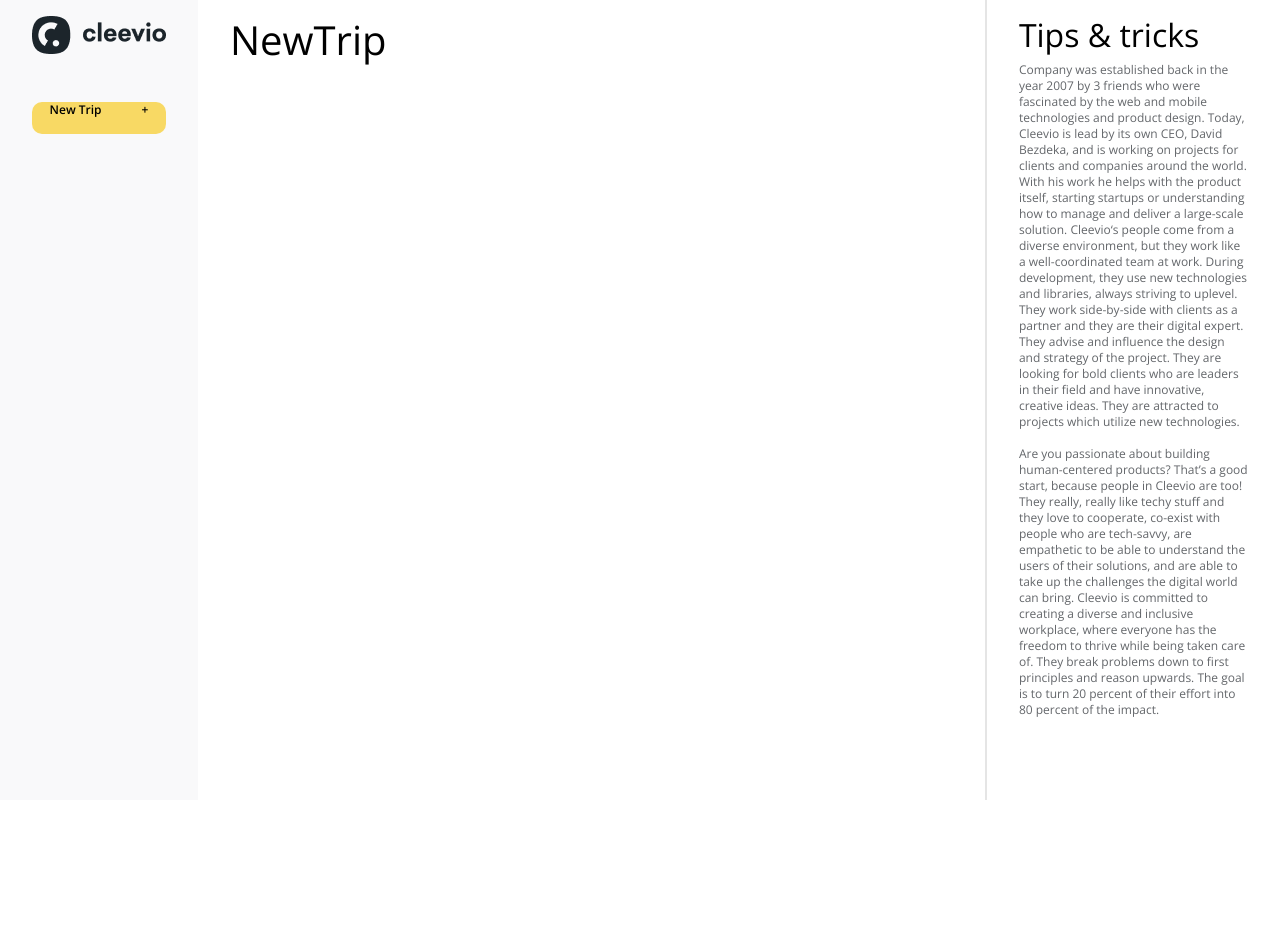
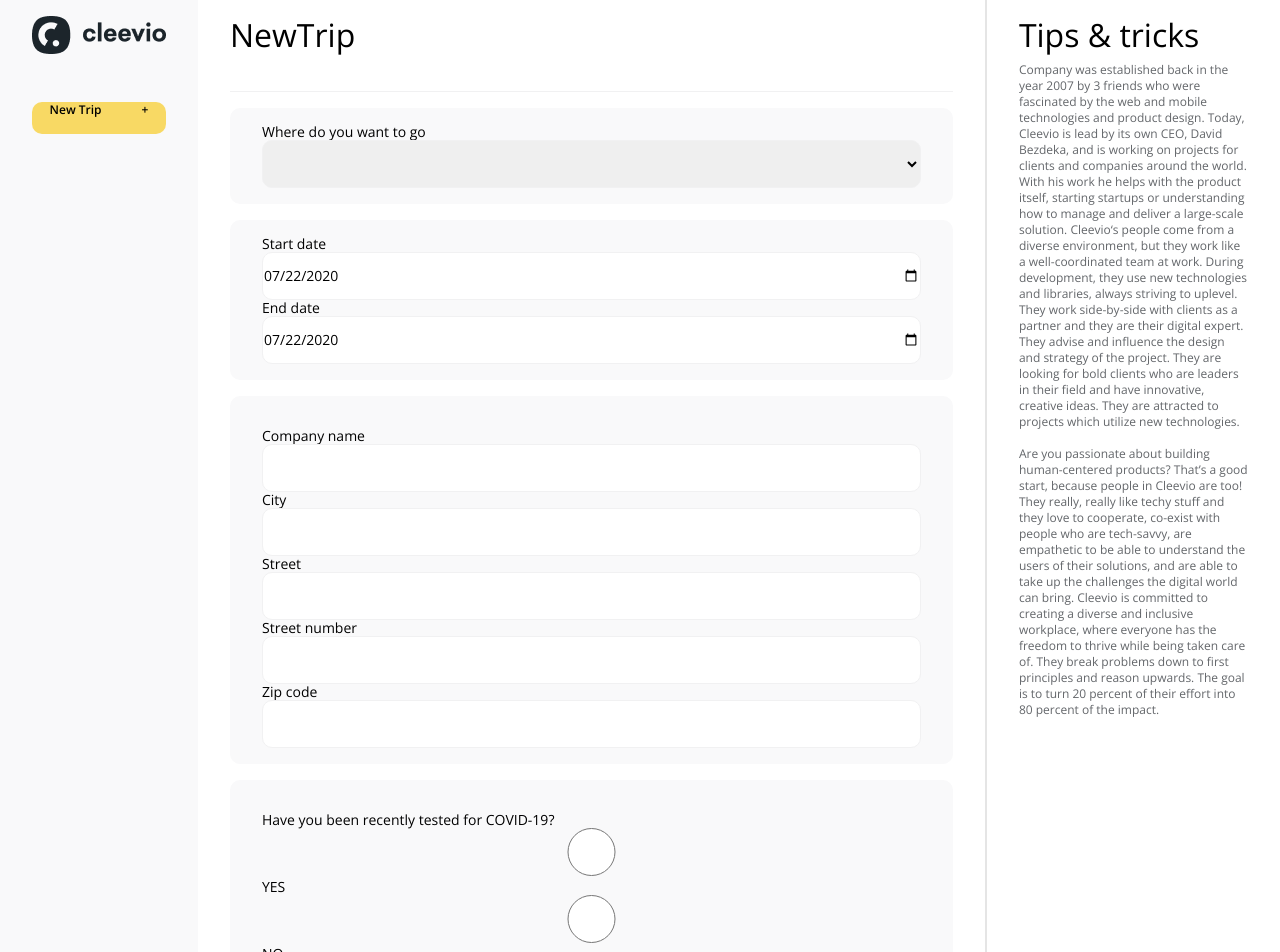
Before and after one commit to chaozek/TripApp, a React (Create React App) app: page /trip in a window 1280 px wide. Shown: the top 952 px of the page. Before the commit the page ends 800 px from the top, so only its background shows below. Built offline with nearby package versions, Linux system fonts and the light colour scheme; no server answers; the HTML template or start-up script is replaced by a standard one.

Commit message:
update response

```diff
--- a/package.json
+++ b/package.json
@@ -15,6 +15,7 @@
     "bootstrap": "^5.1.1",
     "react": "^17.0.2",
     "react-dom": "^17.0.2",
+    "react-icons": "^4.2.0",
     "react-router-dom": "^5.2.0",
     "react-scripts": "4.0.3",
     "reactstrap": "^8.10.0",
--- a/src/GlobalStyles.jsx
+++ b/src/GlobalStyles.jsx
@@ -22,13 +22,22 @@ color: #63666A;
     color: black;
   }
 
-
+input,select{
+  border: 1px solid #F1F1F2;
+  border-radius: 10px;
+  width: 100%;
+  height: 48px;
+}
+label{
+  font-size: 14px;
+}
 `;
 const theme = {
   fg: "palevioletred",
   bg: "#F9F9FA",
 };
 export const YellowButton = styled(Link)`
+  margin-top: ${(props) => props.size};
   background-color: #f8d964;
   display: flex;
   cursor: pointer;
--- a/src/components/Home.jsx
+++ b/src/components/Home.jsx
@@ -20,7 +20,7 @@ const Home = () => {
 
 export default Home;
 
-const PageName = styled.h2`
+export const PageName = styled.h2`
   padding-bottom: 2.3rem;
   border-bottom: 1px solid #f1f1f2;
 `;
--- a/src/components/LeftSideBar.jsx
+++ b/src/components/LeftSideBar.jsx
@@ -1,10 +1,14 @@
+import { GiHamburgerMenu } from "react-icons/gi";
+import { IconContext } from "react-icons";
 import { Link } from "react-router-dom";
 import { YellowButton } from "../GlobalStyles";
 import React, { useState } from "react";
 import logo from "../imgs/logo.png";
 import styled from "styled-components";
+
 function LeftSideBar() {
   const [isMobile, setIsMobile] = useState(false);
+  const [icon, setIcon] = useState("");
 
   const handleClick = () => {
     setIsMobile(!isMobile);
@@ -14,15 +18,23 @@ function LeftSideBar() {
       <Link to="/">
         <LogoDiv src={logo} alt="" />
       </Link>
+      <MobileMenu onClick={handleClick}>
+        <IconContext.Provider value={{ style: { verticalAlign: "middle" } }}>
+          <GiHamburgerMenu />
+        </IconContext.Provider>
+      </MobileMenu>
       {isMobile ? (
         <PhoneMenuLinks>
-          <Cancel onClick={handleClick}>X</Cancel>
-          <li>
-            <a href="">NEW TRIP</a>
-          </li>
-          <li>
-            <a href="">Your Trips</a>
-          </li>
+          <MobileDiv>
+            <Link to="/">
+              <LogoDiv src={logo} alt="" />
+            </Link>
+          </MobileDiv>
+          <MobileMenu onClick={handleClick}>X</MobileMenu>
+          <YellowButton size="5rem" to="/trip">
+            <p>New Trip</p>
+            <p>+</p>
+          </YellowButton>
         </PhoneMenuLinks>
       ) : (
         <MenuLinks>
@@ -32,7 +44,6 @@ function LeftSideBar() {
           </YellowButton>
         </MenuLinks>
       )}
-      <MobileMenu onClick={handleClick}>Klikni</MobileMenu>
     </LeftSideBarDiv>
   );
 }
@@ -42,17 +53,29 @@ const LeftSideBarDiv = styled.div`
   background-color: #f9f9fa;
   grid-area: leftSidebar;
   padding: 1rem 2rem;
+
   @media (max-width: 550px) {
     display: flex;
     height: 30px;
+    background-color: white;
   }
 `;
 const MobileMenu = styled.button`
-  background-color: green;
+  vertical-align: bottom;
+  background-color: #f1f1f2;
+  font-weight: 200;
+  font-size: 1.33rem;
+  color: #76787b;
   display: none;
   @media (max-width: 550px) {
+    border-radius: 10px;
+    border: none;
     display: block;
-    height: 30px;
+    position: absolute;
+    left: 25px;
+    height: 40px;
+    width: 40px;
+    cursor: pointer;
   }
 `;
 const LogoDiv = styled.img`
@@ -61,6 +84,13 @@ const LogoDiv = styled.img`
   margin-right: auto;
   margin-bottom: 3rem;
   text-align: center;
+  @media (max-width: 550px) {
+    position: absolute;
+    left: 0;
+    right: 0;
+    margin-left: auto;
+    margin-right: auto;
+  }
 `;
 const MenuLinks = styled.div`
   flex-direction: column;
@@ -68,6 +98,11 @@ const MenuLinks = styled.div`
     display: none;
     height: 30px;
   }
+`;
+const MobileDiv = styled.div`
+  display: block;
+  margin-left: auto;
+  margin-right: auto;
 `;
 const Cancel = styled.button`
   display: none;
@@ -84,13 +119,17 @@ const PhoneMenuLinks = styled.div`
   @media (max-width: 550px) {
     display: relative;
     position: absolute;
-    display: block;
+    padding-left: inherit;
+    padding-right: inherit;
+    position: absolute;
+    padding-top: 1rem;
+    left: 0;
+    right: 0;
     list-style: none;
-    background-color: yellow;
+    background-color: white;
     left: 0;
     top: 0;
     transition: all 0.5 ease-out;
     height: 100vh;
-    width: 100%;
   }
 `;
--- a/src/components/NewTrip.jsx
+++ b/src/components/NewTrip.jsx
@@ -1,14 +1,131 @@
+import { PageName } from "./Home";
 import React from "react";
 import styled from "styled-components";
-
 export default function NewTrip() {
   return (
-    <NewTripDiv>
-      <h1>NewTrip</h1>
-    </NewTripDiv>
+    <>
+      <NewTripDiv>
+        <PageName>NewTrip</PageName>
+
+        <form>
+          <Section>
+            <label htmlFor="country">Where do you want to go</label>
+            <br />
+            <select type="text" name="country" />
+          </Section>
+          <Section>
+            <label htmlFor="trip-start">Start date</label>
+            <br />
+            <input
+              type="date"
+              id="start"
+              name="trip-start"
+              defaultValue="2020-07-22"
+              min="2020-01-01"
+              max="2018-12-31"
+            />{" "}
+            <br />
+            <label htmlFor="trip-start">End date</label>
+            <br />
+            <input
+              type="date"
+              id="start"
+              name="trip-start"
+              defaultValue="2020-07-22"
+              min="2020-01-01"
+              max="2018-12-31"
+            />{" "}
+          </Section>
+          <Section>
+            <br />
+
+            <label htmlFor="trip-start">Company name</label>
+            <br />
+            <input
+              type="text"
+              name="trip-start"
+              min="2020-01-01"
+              max="2018-12-31"
+            />
+            <br />
+            <label htmlFor="trip-start">City</label>
+            <br />
+            <input
+              type="text"
+              name="trip-start"
+              min="2020-01-01"
+              max="2018-12-31"
+            />
+            <br />
+
+            <label htmlFor="trip-start">Street</label>
+            <br />
+            <input
+              type="text"
+              name="Street"
+              min="2020-01-01"
+              max="2018-12-31"
+            />
+            <br />
+
+            <label htmlFor="trip-start">Street number</label>
+            <br />
+            <input
+              type="number"
+              name="Street"
+              min="2020-01-01"
+              max="2018-12-31"
+            />
+            <br />
+
+            <label htmlFor="trip-start">Zip code</label>
+            <br />
+            <input
+              type="text"
+              name="trip-start"
+              min="2020-01-01"
+              max="2018-12-31"
+            />
+          </Section>
+          <Section>
+            <br />
+            <label htmlFor="trip-start">
+              Have you been recently tested for COVID-19?
+            </label>
+            <br />
+            <input type="radio" name="question-one" defaultValue="yes" /> YES
+            <input type="radio" name="question-one" defaultValue="no" /> NO
+            <br />
+            <label htmlFor="trip-start">Start date</label>
+            <br />
+            <input
+              type="date"
+              id="start"
+              name="trip-start"
+              defaultValue="2020-07-22"
+              min="2020-01-01"
+              max="2018-12-31"
+            />{" "}
+            <br />
+          </Section>
+        </form>
+      </NewTripDiv>
+    </>
   );
 }
 
 const NewTripDiv = styled.div`
   padding: 1rem 2rem;
 `;
+
+const Section = styled.div`
+  border-radius: 10px;
+  font-size: 14px;
+
+  padding: 1rem 2rem;
+  margin-top: 1rem;
+  background-color: #f9f9fa;
+  color: black;
+  label {
+  }
+`;
--- a/src/components/SingleTrip.jsx
+++ b/src/components/SingleTrip.jsx
@@ -12,11 +12,11 @@ export default function SingleTrip(props) {
     window.addEventListener("resize", updateWidth);
     return () => window.removeEventListener("resize", updateWidth);
   }, [width]);
-  const { id } = props;
-
+  const { id, end_date, start_date, company_name } = props;
+  const { street, city, street_num, country } = props.address;
   return (
     <>
-      <LinkDiv to={`/trip/${props.id}`}>
+      <LinkDiv to={`/trip/${id}`}>
         {width > 930 ? (
           <SingleTripDiv flex>
             <Left>
@@ -24,17 +24,16 @@ export default function SingleTrip(props) {
             </Left>
             <Right>
               <Align>
-                <h3>{props.address.country}</h3>
+                <h3>{country}</h3>
                 <Spacer>|</Spacer>
                 <p>
-                  {props.start_date} - {props.end_date}
+                  {start_date} - {end_date}
                 </p>
               </Align>
               <Align>
-                <h3>{props.company_name}</h3> <Spacer>|</Spacer>
+                <h3>{company_name}</h3> <Spacer>|</Spacer>
                 <p style={{ fontSize: "14px" }}>
-                  {props.address.street} {props.address.street_num},{" "}
-                  {props.address.street.zip} {props.address.city}
+                  {street} {street_num}, {props.address.street.zip} {city}
                 </p>
               </Align>
             </Right>
@@ -43,14 +42,19 @@ export default function SingleTrip(props) {
           <SingleTripDiv>
             <Country>
               <ImgFlag src={France} alt="" />
-              <h3>France</h3>
+              <h3>{country}</h3>
             </Country>
             <Content>
               <Header>Company</Header>
-              <h3>Daimler AG</h3>
-              <p>Mercedes-Benz Plant Berlin Daimlerstraße 143, 12277 Berlin</p>
-              <Header>Company</Header>
-              <p>Jul 14 - Sep 20, 2019</p>
+              <h3>{company_name}</h3>
+              <p>
+                {street} {street_num}, {props.address.street.zip} {city}
+              </p>
+              <Header>Date</Header>
+              <p>
+                {" "}
+                {start_date} - {end_date}
+              </p>
             </Content>
           </SingleTripDiv>
         )}
--- a/src/components/TripDetail.jsx
+++ b/src/components/TripDetail.jsx
@@ -1,10 +1,11 @@
+import { PageName } from "./Home";
 import React from "react";
 import styled from "styled-components";
 
 export default function TripDetail() {
   return (
     <TripDiv>
-      <h1>Detail</h1>
+      <PageName>Detail</PageName>
     </TripDiv>
   );
 }
```
Also changed, not shown: 1 other file (tests, documents, lock files or other folders).
